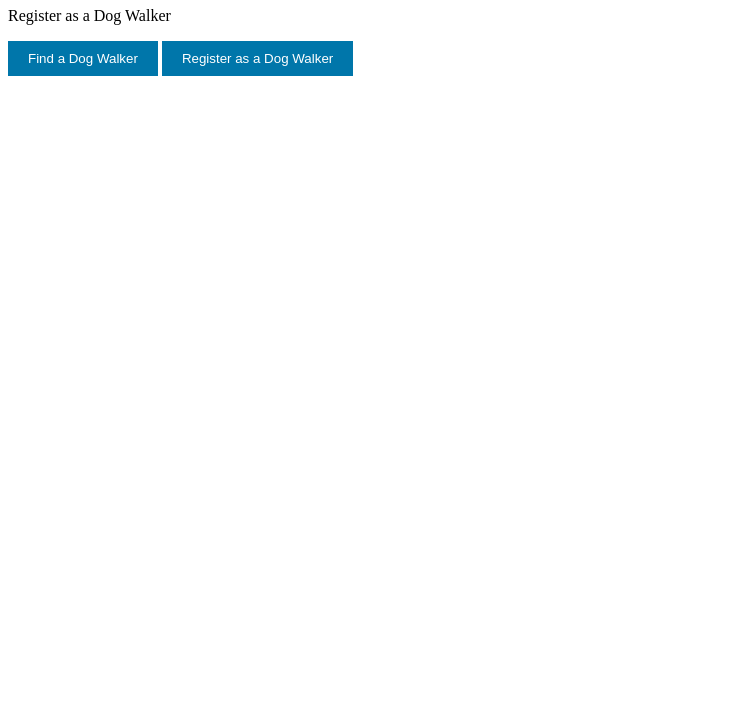
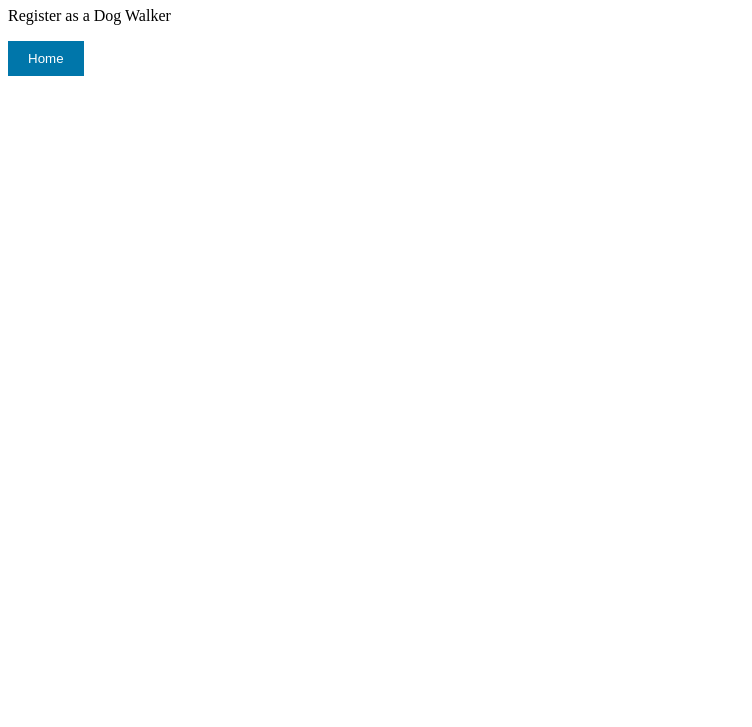
Before and after one commit to KatMiles/WaqqlyWebApp, a plain HTML site: page public/RegisterWalker.html in a window 1280 px wide. Shown: the part 73-800 px from the top of the page, without its empty margins (0-752 px from the left). Drawn offline with Linux system fonts and the light colour scheme.

Commit message:
Update RegisterWalker.html

```diff
--- a/public/RegisterWalker.html
+++ b/public/RegisterWalker.html
@@ -32,8 +32,8 @@
 
 <body>
 <div>
-<button class="hover-button";style="background-color: #0076aa; color: white; padding: 10px 20px; border: none; cursor: pointer;">Find a Dog Walker</button>
-<button class="hover-button";style="background-color: #0076aa; color: white; padding: 10px 20px; border: none; cursor: pointer;">Register as a Dog Walker</button>
+<button class="hover-button";style="background-color: #0076aa; color: white; padding: 10px 20px; border: none; cursor: pointer;">Home</button>
+
 </div>
 </body>
 </html>
```
